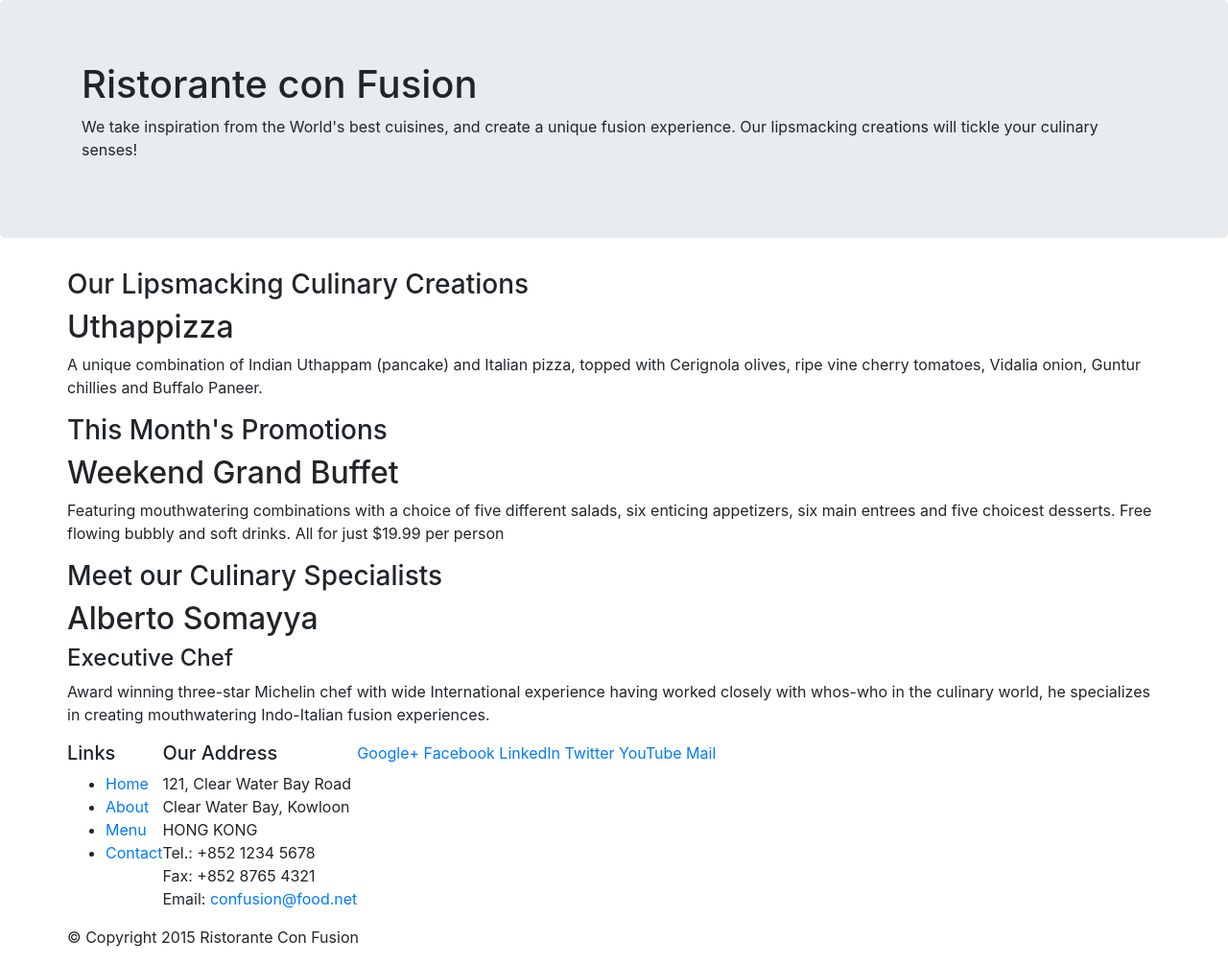
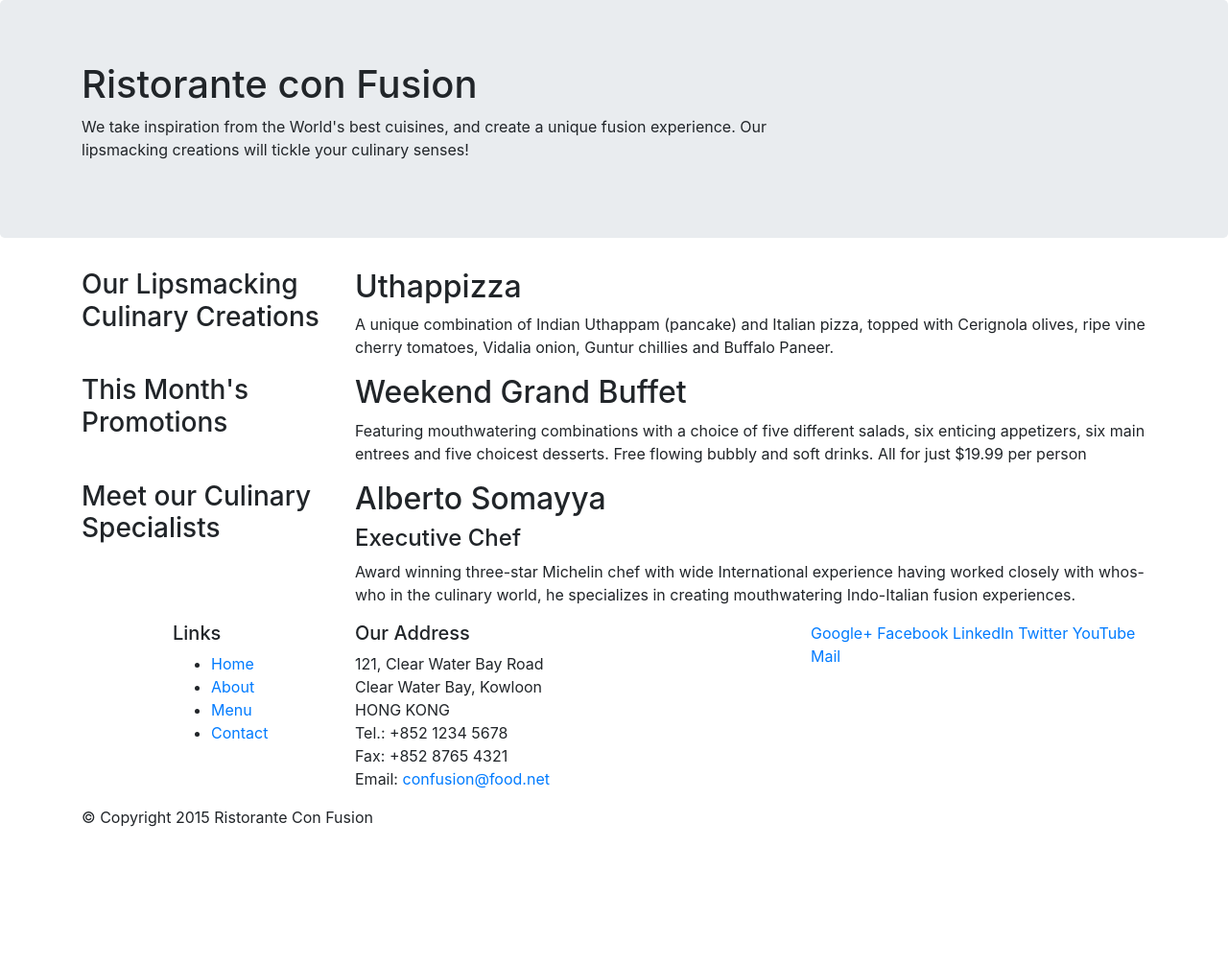
Before and after one commit to migscay/hogtide-lechon, a website: page index.html in a window 1280 px wide. Shown: the whole page at 96% size. After the commit the page ends 880 px from the top, so only its background shows below. Drawn offline with nearby package versions, Linux system fonts and the light colour scheme.

Commit message:
bootstrap grid part 2

```diff
--- a/index.html
+++ b/index.html
@@ -15,8 +15,8 @@
 
     <header class="jumbotron">
         <div class="container">
-            <div>
-                <div>
+            <div class="row">
+                <div class="col-12 col-sm-8">
                     <h1>Ristorante con Fusion</h1>
                     <p>We take inspiration from the World's best cuisines, and create a unique fusion experience. Our lipsmacking creations will tickle your culinary senses!</p>
                 </div>
@@ -28,10 +28,10 @@
 
     <div class="container">
         <div class="row">
-            <div>
+            <div class="col-sm-4 push-sm-8 col-md-3 push-md-9">
                 <h3>Our Lipsmacking Culinary Creations</h3>
             </div>
-            <div>
+            <div class="col-sm pull-sm-4 col-md pull-md-3">
                 <h2>Uthappizza</h2>
                 <p>A unique combination of Indian Uthappam (pancake) and Italian pizza, topped with Cerignola olives, ripe vine cherry tomatoes, Vidalia onion, Guntur chillies and Buffalo Paneer.</p>
             </div>
@@ -39,20 +39,20 @@
 
 
         <div class="row">
-            <div>
+            <div class="col-sm-4 col-md-3">
                 <h3>This Month's Promotions</h3>
             </div>
-            <div>
+            <div class="col-sm col-md">
                 <h2>Weekend Grand Buffet</h2>
                 <p>Featuring mouthwatering combinations with a choice of five different salads, six enticing appetizers, six main entrees and five choicest desserts. Free flowing bubbly and soft drinks. All for just $19.99 per person </p>
             </div>
         </div>
 
         <div class="row">
-            <div>
+            <div class="col-sm-4 push-sm-8 col-md-3 push-md-9">
                 <h3>Meet our Culinary Specialists</h3>
             </div>
-            <div>
+            <div class="col-sm pull-sm-4 col-md pull-md-3">
                 <h2>Alberto Somayya</h2>
                 <h4>Executive Chef</h4>
                 <p>Award winning three-star Michelin chef with wide International experience having worked closely with whos-who in the culinary world, he specializes in creating mouthwatering Indo-Italian fusion experiences. </p>
@@ -63,7 +63,7 @@
     <footer>
         <div class="container">
             <div class="row">
-                <div>
+                <div class="col-5 offset-1 col-sm-2">
                     <h5>Links</h5>
                     <ul>
                         <li><a href="#">Home</a></li>
@@ -72,7 +72,7 @@
                         <li><a href="#">Contact</a></li>
                     </ul>
                 </div>
-                <div>
+                <div class="col-6 col-sm-5">
                     <h5>Our Address</h5>
                     <address>
 		              121, Clear Water Bay Road<br>
@@ -83,7 +83,7 @@
 		              Email: <a href="mailto:confusion@food.net">confusion@food.net</a>
 		           </address>
                 </div>
-                <div>
+                <div  class="col col-sm-4">
                     <div>
                         <a href="http://google.com/+">Google+</a>
                         <a href="http://www.facebook.com/profile.php?id=">Facebook</a>
@@ -95,7 +95,7 @@
                 </div>
            </div>
            <div class="row">
-                <div>
+                <div class="col-auto    ">
                     <p>© Copyright 2015 Ristorante Con Fusion</p>
                 </div>
            </div>
```
